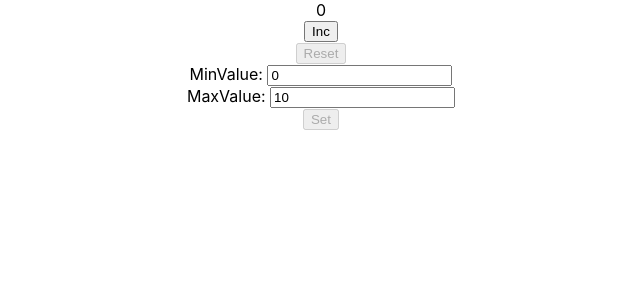
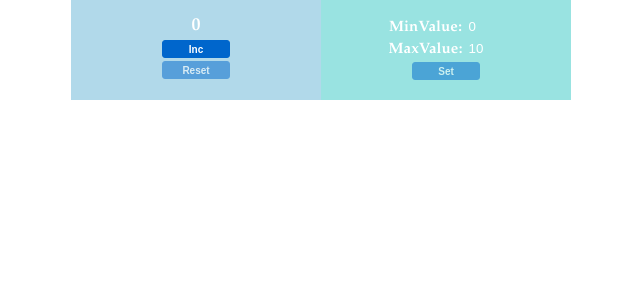
Before and after one commit to alexkarunny/react_counter, a React (Create React App) app: page / in a window 1280 px wide. Shown: the top 300 px of the page, without its empty margins (319-959 px from the left). Built offline with nearby package versions, Linux system fonts and the light colour scheme.

Commit message:
06_add_layout

```diff
--- a/src/App.css
+++ b/src/App.css
@@ -1,3 +1,6 @@
 .App {
-  text-align: center;
+  width: 500px;
+  margin: 0 auto;
+  display: grid;
+  grid-template-columns: 50% 50%;
 }
--- /dev/null
+++ b/src/components/Button/Button.module.css
@@ -0,0 +1,26 @@
+.button {
+    width: 68px;
+    height: 18px;
+    outline: none;
+    border: 1px solid #0066CC;
+    background: #0066CC;
+    border-radius: 3px;
+    color: #fff;
+    font: normal 600 10px/15px 'Montserrat', sans-serif;
+}
+
+.button:hover {
+    background: #0080FF;
+}
+
+.button:active {
+    background: #0059B2;
+}
+
+.button:disabled {
+    opacity: 0.5;
+}
+
+.button:disabled:hover {
+    background: #0066CC;
+}
--- a/src/components/Button.tsx
+++ b/src/components/Button/Button.tsx
@@ -1,3 +1,5 @@
+import c from './Button.module.css'
+
 type ButtonTypeProps = {
     title: string
     isDisabled: boolean
@@ -7,7 +9,7 @@ type ButtonTypeProps = {
 export const Button = (props: ButtonTypeProps) => {
     return (
         <div>
-            <button onClick={props.onClickCallback} disabled={props.isDisabled}>{props.title}</button>
+            <button onClick={props.onClickCallback} disabled={props.isDisabled} className={c.button}>{props.title}</button>
         </div>
     )
 }
--- a/src/components/Counter/Counter.module.css
+++ b/src/components/Counter/Counter.module.css
@@ -1,4 +1,17 @@
-.red {
+.counter_wrapper {
+    padding: 15px;
+    width: 250px;
+    height: 100px;
+    box-sizing: border-box;
+    background-color: #b1d9ea;
+    text-align: center;
+}
+
+.display {
+    color: #fff;
+    font: normal 900 18px 'Palatino Linotype';
+}
+
+.display.red {
     color: red;
-    font-size: 45px;
 }
--- a/src/components/Counter/Counter.tsx
+++ b/src/components/Counter/Counter.tsx
@@ -1,6 +1,6 @@
-import {Button} from '../Button';
+import {Button} from '../Button/Button';
 import React from 'react';
-import classes from './Counter.module.css'
+import c from './Counter.module.css'
 
 type CounterPropsType = {
     minValue: number
@@ -14,13 +14,14 @@ type CounterPropsType = {
 
 export const Counter = (props: CounterPropsType) => {
 
-
     const finalValue = props.minValue === props.maxValue || props.minValue < 0 || props.minValue > props.maxValue ? 'incorrect values' : props.value
     const finalButtonIncIsDisabled = props.isIncDisables || props.value === props.maxValue
+    const finalDisplayClassName = c.display + (props.value === props.maxValue || finalValue === 'incorrect values' ? ' ' + c.red : '')
+
 
     return (
-        <div>
-            <div className={props.value === props.maxValue ? classes.red : ''}>{finalValue}</div>
+        <div className={c.counter_wrapper}>
+            <div className={finalDisplayClassName}>{finalValue}</div>
             <Button title={'Inc'}
                     isDisabled={finalButtonIncIsDisabled}
                     onClickCallback={props.onClickIncreaseHandler}
--- a/src/components/Settings/Settings.module.css
+++ b/src/components/Settings/Settings.module.css
@@ -1,3 +1,27 @@
+.settings_wrapper {
+    width: 250px;
+    height: 100px;
+    padding: 15px;
+    box-sizing: border-box;
+    background-color: #99e3e1;
+    text-align: center;
+}
+
+.title {
+    display: inline-block;
+    width: 80px;
+    color: white;
+    font:  normal 600 15px 'Palatino Linotype';;
+}
+
+.defaultInput {
+    width: 35px;
+    outline: none;
+    border: 1px solid #99e3e1;
+    color: #fff;
+    background-color: #99e3e1;
+}
+
 .incorrect_input {
     background-color: #f00;
 }
--- a/src/components/Settings/Settings.tsx
+++ b/src/components/Settings/Settings.tsx
@@ -1,4 +1,4 @@
-import {Button} from '../Button';
+import {Button} from '../Button/Button';
 import React, {ChangeEvent} from 'react';
 import c from './Settings.module.css'
 
@@ -15,23 +15,22 @@ export const Settings = (props: SettingsPropsType) => {
 
     const finalButtonSetIsDisabled = props.isSetDisabled || props.minValue === props.maxValue || props.minValue < 0 || props.minValue > props.maxValue
 
-    const finalMaxValueClassName = props.minValue === props.maxValue || props.minValue > props.maxValue || props.maxValue < 0 ? `${c.incorrect_input}` : ''
+    const finalMaxValueClassName = c.defaultInput + (props.minValue === props.maxValue || props.minValue > props.maxValue || props.maxValue < 0 ? ` ${c.incorrect_input}` : '')
 
-    const finalMinValueClassName = props.minValue === props.maxValue || props.minValue < 0 || props.minValue > props.maxValue ? `${c.incorrect_input}` : ''
+    const finalMinValueClassName = c.defaultInput + (props.minValue === props.maxValue || props.minValue < 0 || props.minValue > props.maxValue ? ` ${c.incorrect_input}` : '')
 
     return (
-        <div>
+        <div className={c.settings_wrapper}>
             <div>
-                <span>MinValue: </span>
+                <span className={c.title}>MinValue: </span>
                 <input type="number" onChange={(e) => props.onChangeSetValueHandler(e, 'min')} value={props.minValue}
                        className={finalMinValueClassName}/>
             </div>
             <div>
-                <span>MaxValue: </span>
+                <span className={c.title}>MaxValue: </span>
                 <input type="number" onChange={(e) => props.onChangeSetValueHandler(e, 'max')} value={props.maxValue}
                        className={finalMaxValueClassName}/>
             </div>
-
             <div>
                 <Button title={'Set'} isDisabled={finalButtonSetIsDisabled}
                         onClickCallback={props.onClickSetValueHandler}/>
```
